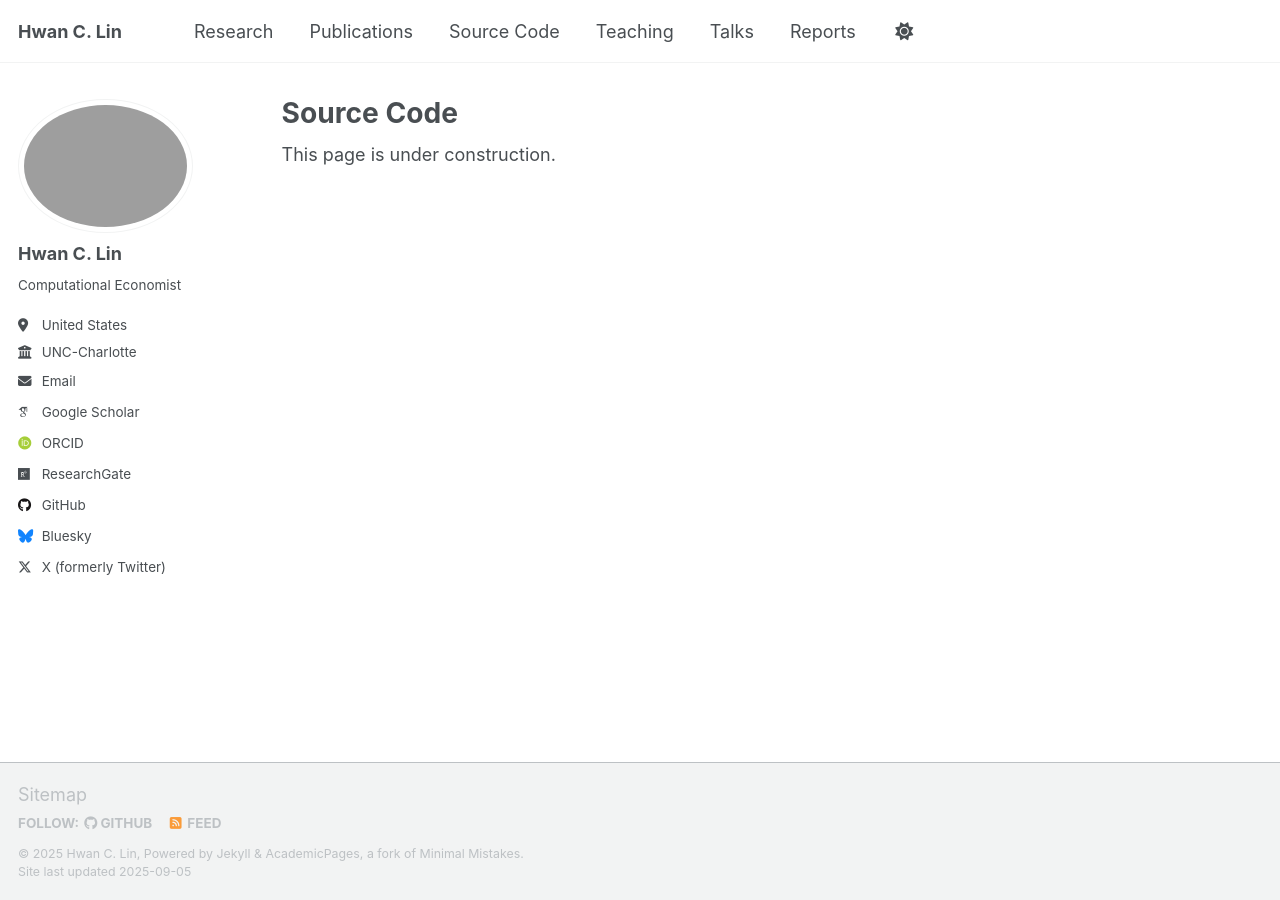
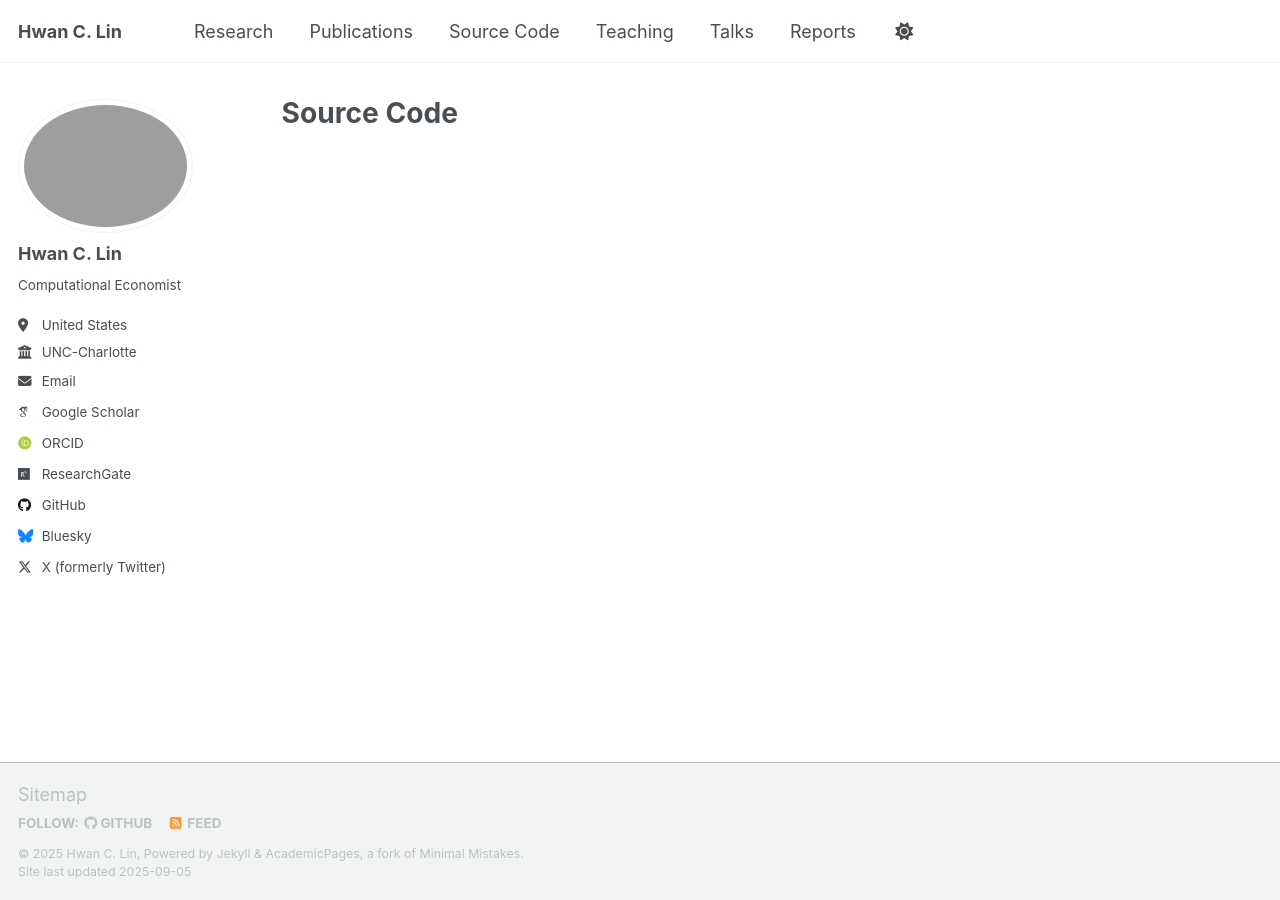
Before and after one commit to hwanclin/hwanclin.github.io, a Jekyll site: the page built from _pages/source-code.html, in a window 1280 px wide. Built offline with Jekyll 4.4.1, drawn with Linux system fonts in a browser that asks for light colours; some web fonts are replaced; a script that is not in the unit is left out.

Commit message:
Update source-code.html

```diff
--- a/_pages/source-code.html
+++ b/_pages/source-code.html
@@ -1,7 +1,7 @@
 ---
-layout: archive
+permalink: /source-code/
 title: "Source Code"
-permalink: /source-code/
 author_profile: true
+nav: true
+nav_order: 3
 ---
-This page is under construction.
```
